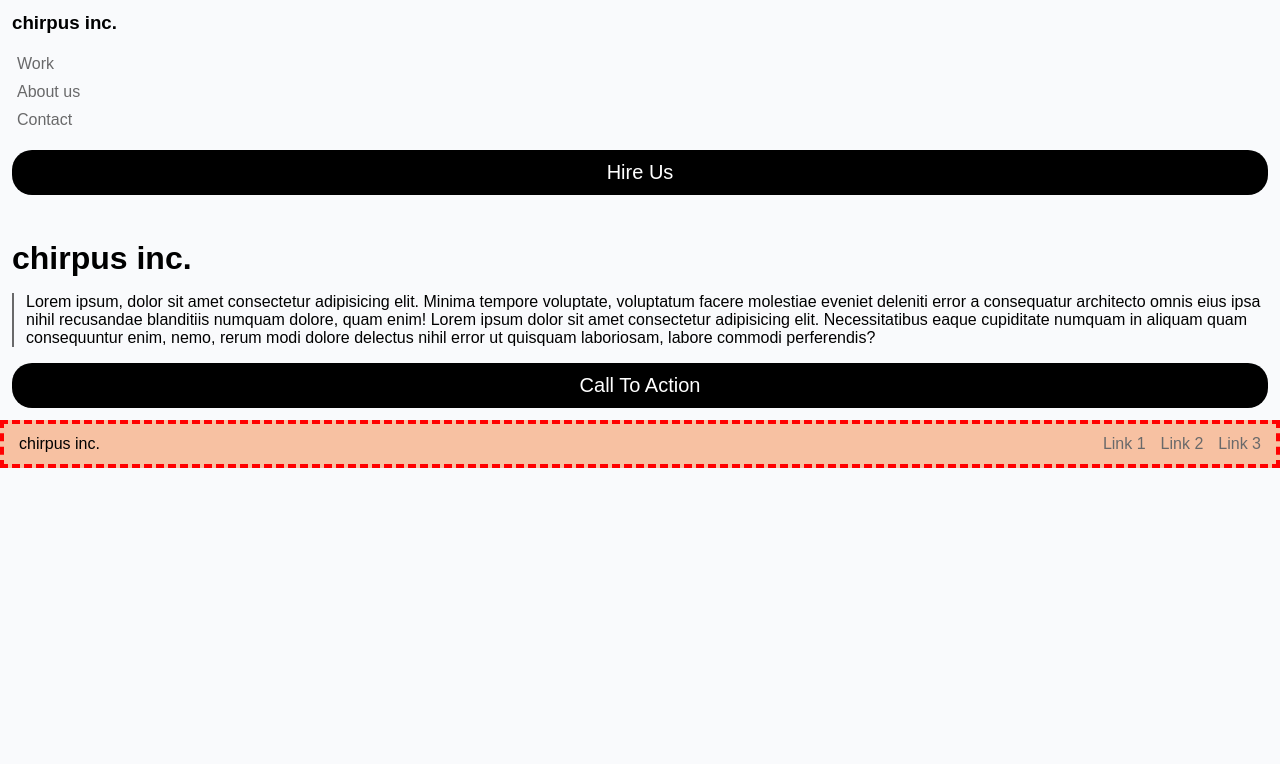
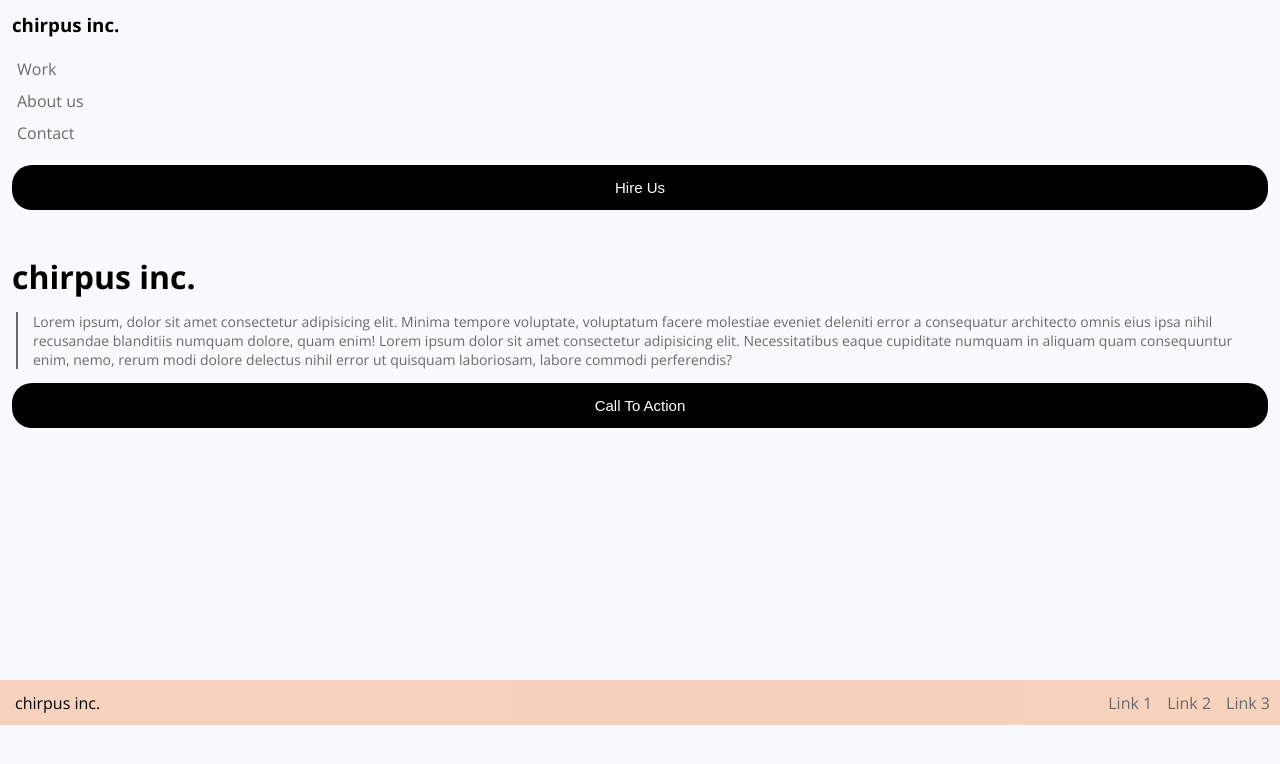
Before and after one commit to odavi88/gcChirpusIncHomepage, a plain HTML site: page index.html in a window 1280 px wide. Drawn offline with nearby package versions, Linux system fonts and the light colour scheme; a web font is replaced by a local one.

Commit message:
finishing touches on project

```diff
--- a/index.html
+++ b/index.html
@@ -4,10 +4,13 @@
 <head>
     <meta charset="UTF-8">
     <meta name="viewport" content="width=device-width, initial-scale=1.0">
+    <link rel="preconnect" href="https://fonts.googleapis.com">
+<link rel="stylesheet" href="https://fonts.gstatic.com" crossorigin>
+<link href="https://fonts.googleapis.com/css2?family=Nanum+Brush+Script&family=Open+Sans:ital,wght@0,300..800;1,300..800&family=Roboto:ital,wght@0,100;0,300;0,400;0,500;0,700;0,900;1,100;1,300;1,400;1,500;1,700;1,900&family=Seaweed+Script&display=swap" rel="stylesheet">
     <link rel="stylesheet" href="style.css">
     <title>Chirpus Inc Homepage</title>
 </head>
-
+<!-- <style> -->
 <body>
     <header>
         <h3>chirpus inc.</h3>
--- a/style.css
+++ b/style.css
@@ -1,17 +1,11 @@
+html {
+    font-family: "Open Sans", sans-serif;
+}
 body {
-    /* box size & border-box */
     position: relative;
     margin: 0;
-    font-family: Arial, Helvetica, sans-serif;
     background-color: #f9fafc;
 }
-/* .container {
-width; 90%;
-max-width 1200px;
-margin: 0 auto;
-padding 20px;
-}
-*/
 header {
     display: flex;
     flex-direction: column;
@@ -20,12 +14,19 @@ header {
 h3 {
     margin: 0;
 }
+p {
+    color: #69696a;
+    font-size: 14px;
+    border-left: solid 2.5px #69696a;
+    padding-left: 15px;
+    margin-left: 4px;
+}
 button {
     color: #fff;
     background-color: #000;
     border: #000;
     border-radius: 20px;
-    font-size: 20px;
+    font-size: 15px;
     height: 45px;
 }
 nav {
@@ -54,23 +55,20 @@ main {
 h1 {
     margin-bottom: 0;
 }
-p {
-    border-left: solid 2px #69696a;
-    padding-left: 12px;
-}
 footer {
-    position: relative;
-    background-color: rgb(247, 193, 162);
     display: flex;
     align-items: center;
     justify-content: space-between;
-    border: dashed 4px red;
-    height: 40px;
+    position: fixed;
+    top: 680px;
+    background-color: rgb(247, 193, 162, 0.7);
+    height: 45px;
+    width: 100%;
     padding-left: 15px;
-    padding-right: 15px;
 }
 .footer-nav {
     display: flex;
     flex-direction: row;
+    padding-right: 25px;
     gap: 15px;
 }
```
